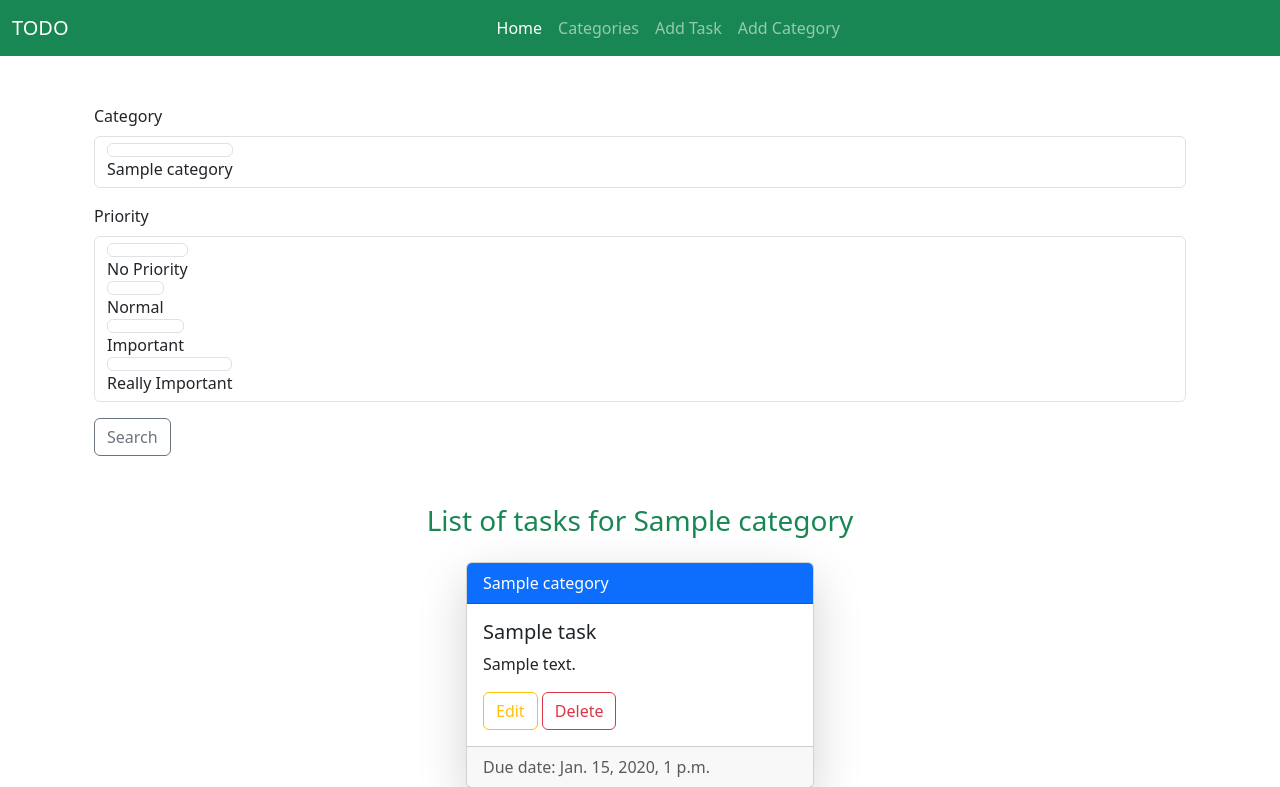
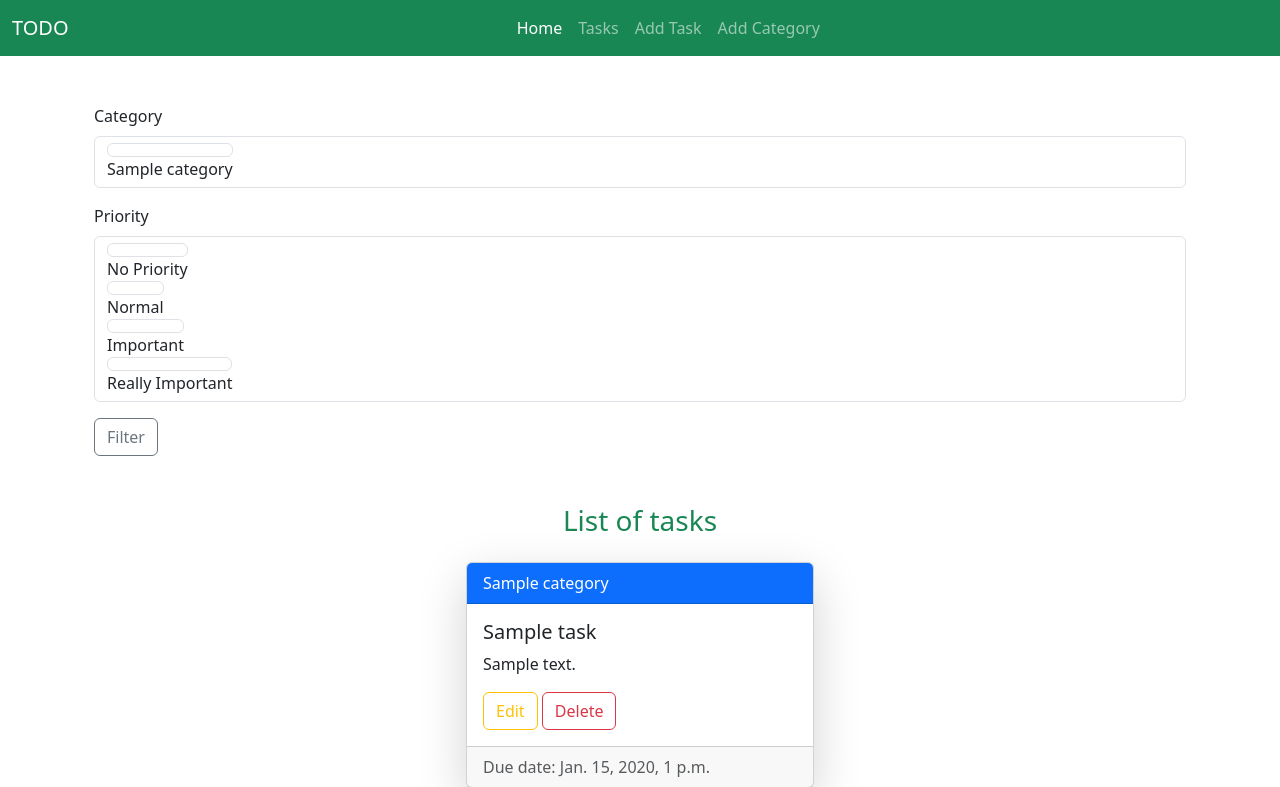
Before and after one commit to AsHkAn-Django/todo-django-with-calender-and-reminder, a Django app: template myApp/templates/myApp/filter_list.html in a window 1280 px wide. Shown: the top 787 px of the page. Run offline with Django 5.2, Linux system fonts and the light colour scheme; the template is opened without the code that fills it: values that come from a table or form of the project are taken from there, others are empty; tables that the repository leaves empty hold one stand-in row (values such as "Sample post"); some libraries are stand-ins or nearby versions.

Commit message:
filter fixed

```diff
--- a/myApp/forms.py
+++ b/myApp/forms.py
@@ -17,8 +17,8 @@ class TaskForm(forms.ModelForm):
 
 
 class FilterForm(forms.Form):
-	category = forms.ChoiceField(widget=forms.RadioSelect)
-	priority = forms.ChoiceField(widget=forms.RadioSelect, choices=Task.PRIORITY_CHOICES)
+	category = forms.ChoiceField(widget=forms.RadioSelect, required=False)
+	priority = forms.ChoiceField(widget=forms.RadioSelect, choices=Task.PRIORITY_CHOICES, required=False)
 
 
 	def __init__(self, *args, **kwargs):
--- a/myApp/templates/base.html
+++ b/myApp/templates/base.html
@@ -20,7 +20,7 @@
             <a class="nav-link active" aria-current="page" href="{% url 'myApp:home' %}">Home</a>
           </li>
           <li class="nav-item">
-            <a class="nav-link" href="{% url 'myApp:all_tasks' %}">Categories</a>
+            <a class="nav-link" href="{% url 'myApp:all_tasks' %}">Tasks</a>
           </li>
           <li class="nav-item">
             <a class="nav-link" href="{% url 'myApp:add_task' %}">Add Task</a>
--- a/myApp/templates/myApp/all_tasks.html
+++ b/myApp/templates/myApp/all_tasks.html
@@ -5,7 +5,7 @@
   <div class="container mt-5">
     <div class="list-group mb-5">
            <!-- form -->
-      <form action="" method="post">
+      <form action="{% url 'myApp:filter_list' %}" method="post">
         {% csrf_token %}
         {% bootstrap_form form %}
         <button type="submit" class="btn btn-outline-secondary">Search</button>
--- a/myApp/templates/myApp/filter_list.html
+++ b/myApp/templates/myApp/filter_list.html
@@ -5,17 +5,17 @@
   <div class="container mt-5">
     <div class="list-group mb-5">
            <!-- form -->
-      <form action="" method="post">
+      <form action="{% url 'myApp:filter_list' %}" method="post">
         {% csrf_token %}
         {% bootstrap_form form %}
-        <button type="submit" class="btn btn-outline-secondary">Search</button>
+        <button type="submit" class="btn btn-outline-secondary">Filter</button>
       </form>
     </div>
 
-    <h3 class="text-center mb-4 text-success">List of tasks for {{ category }}</h3>
+    <h3 class="text-center mb-4 text-success">List of tasks</h3>
 
     <div class="row justify-content-center">
-      {% for task in category.tasks.all %}
+      {% for task in tasks %}
         <div class="col-md-4 mb-4">
           <div class="card shadow-lg">
             <div class="card-header bg-primary text-white">
--- a/myApp/urls.py
+++ b/myApp/urls.py
@@ -4,7 +4,7 @@ from . import views
 app_name = 'myApp'
 urlpatterns = [
 
-	path('filter/', views.FilterListView.as_view(), name='_filter_list'),
+	path('filter/', views.filter_list, name='filter_list'),
 	path('category_list/tasks/', views.AllTasksView.as_view(), name='all_tasks'),
 	path('add_category/', views.AddCategoryView.as_view(), name='add_category'),
 	path('add_task/', views.AddTaskView.as_view(), name='add_task'),
```
Also changed, not shown: myApp/views.py (+17 -9 lines).
